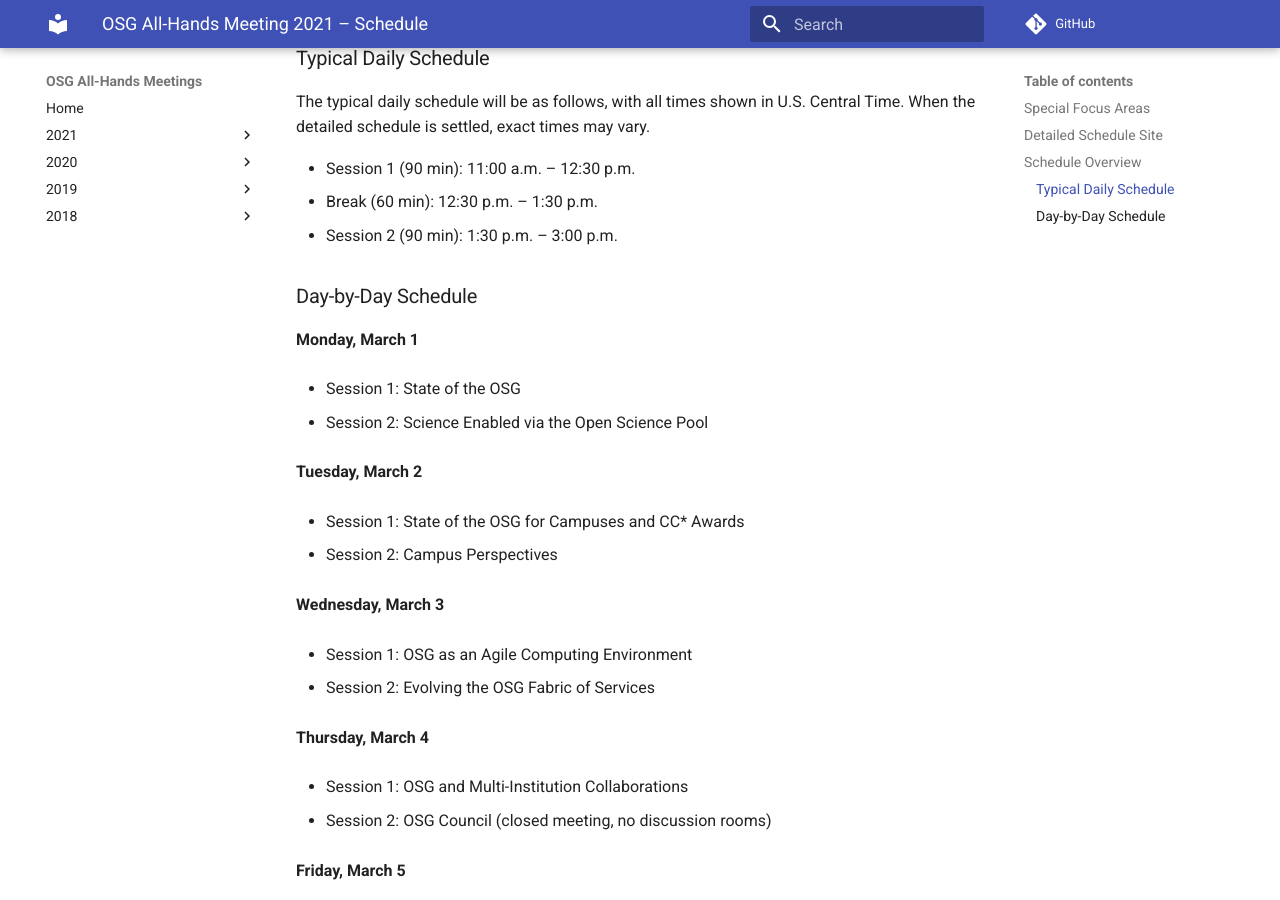
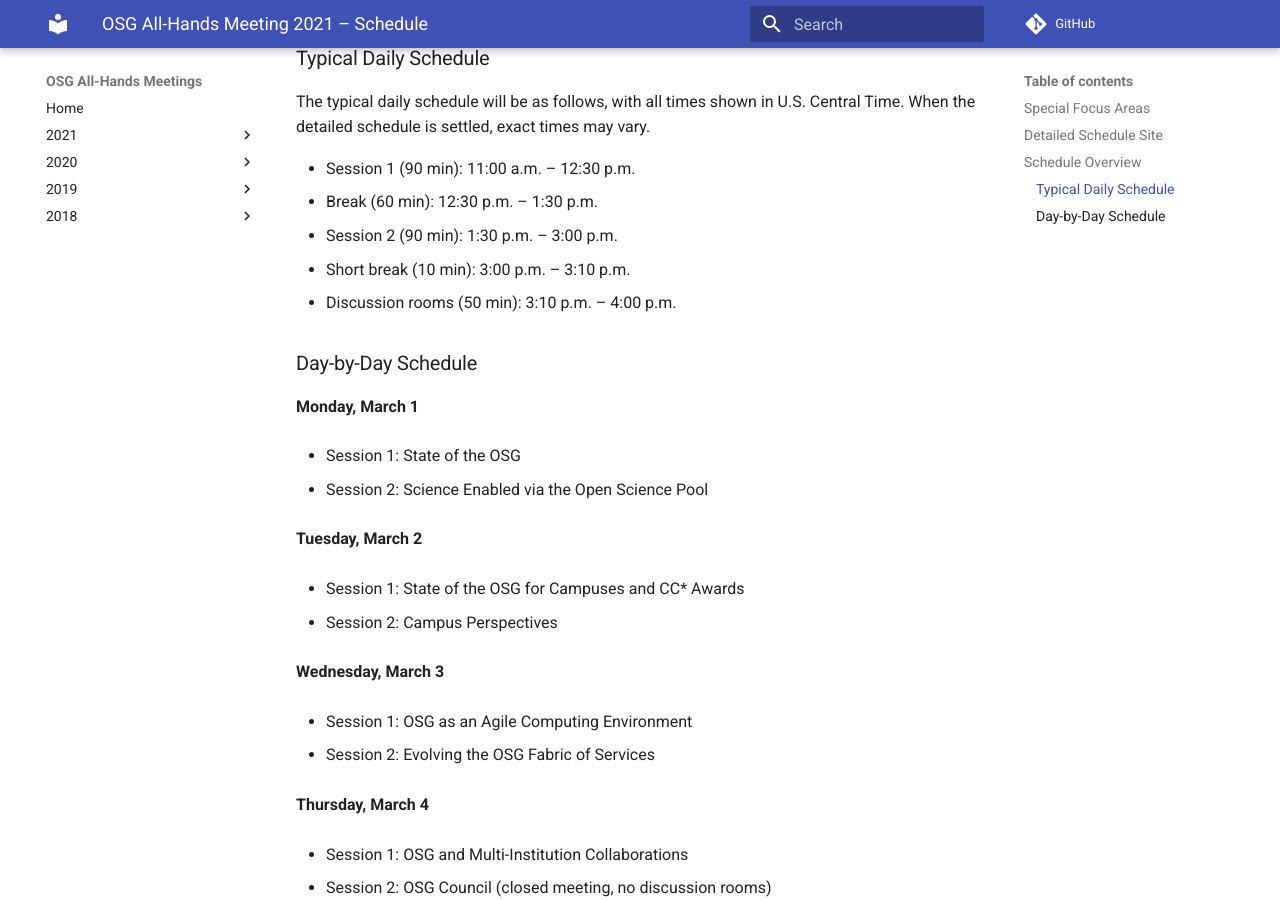
Before and after one commit to osg-htc/all-hands, an MkDocs documentation site: the page built from docs/2021/schedule.md, in a window 1280 px wide and 900 px high, scrolled down 738 px. Built offline with MkDocs 1.6.1 and Material for MkDocs 9.7.7, drawn with Linux system fonts in a browser that asks for light colours; comment, search, counter and statistics services are not loaded.

Commit message:
Update schedule.md

```diff
--- a/docs/2021/schedule.md
+++ b/docs/2021/schedule.md
@@ -32,6 +32,8 @@ U.S. Central Time.  When the detailed schedule is settled, exact times may vary.
 *   Session 1 (90 min): 11:00 a.m. &ndash; 12:30 p.m.
 *   Break (60 min): 12:30 p.m. &ndash; 1:30 p.m.
 *   Session 2 (90 min): 1:30 p.m. &ndash; 3:00 p.m.
+*   Short break (10 min): 3:00 p.m. &ndash; 3:10 p.m.
+*   Discussion rooms (50 min): 3:10 p.m. &ndash; 4:00 p.m.
 
 
 ### Day-by-Day Schedule
```
